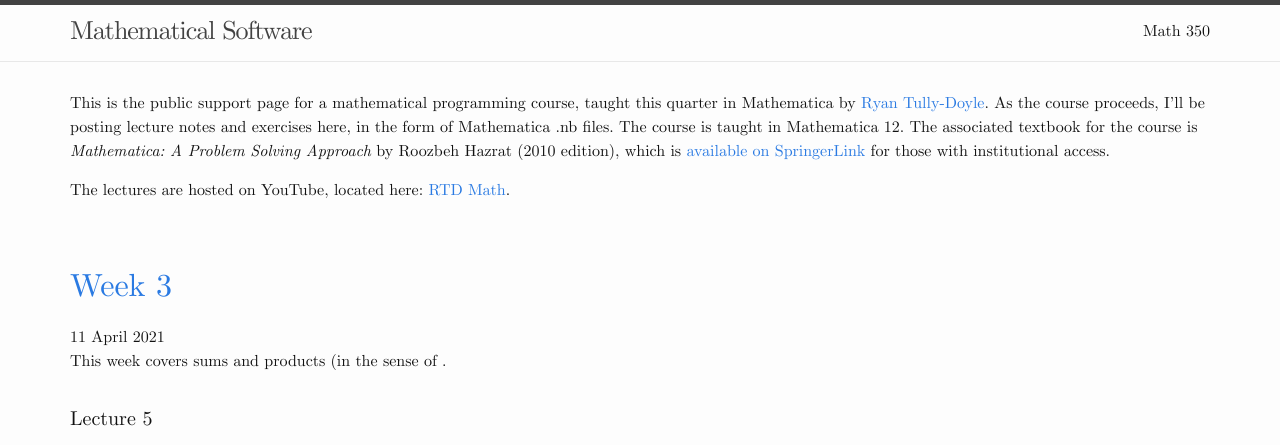
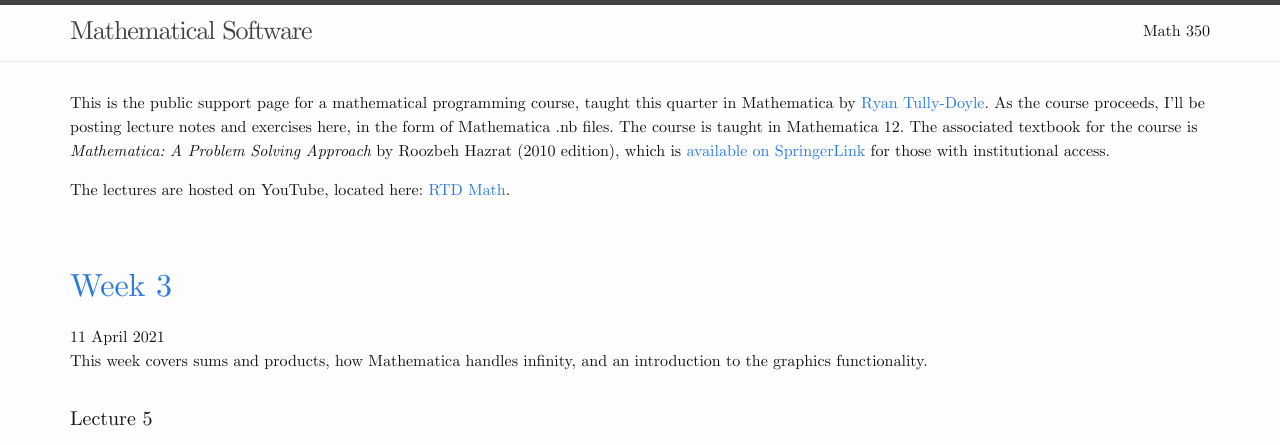
Before and after one commit to rtullydo/math350, a Jekyll site: the page built from 00-index.md, in a window 1280 px wide and 900 px high, cut to the strip 0-445 px from the top of the window. Built offline with Jekyll 4.4.1, drawn with Linux system fonts in a browser that asks for light colours.

Commit message:
Update 2021-04-11-mathematical-software-week-3.md

```diff
--- a/_posts/2021-04-11-mathematical-software-week-3.md
+++ b/_posts/2021-04-11-mathematical-software-week-3.md
@@ -3,7 +3,7 @@ layout: post
 title: "Week 3"
 ---
 
-This week covers sums and products (in the sense of .
+This week covers sums and products, how Mathematica handles infinity, and an introduction to the graphics functionality.
 
 #### Lecture 5
 
```
